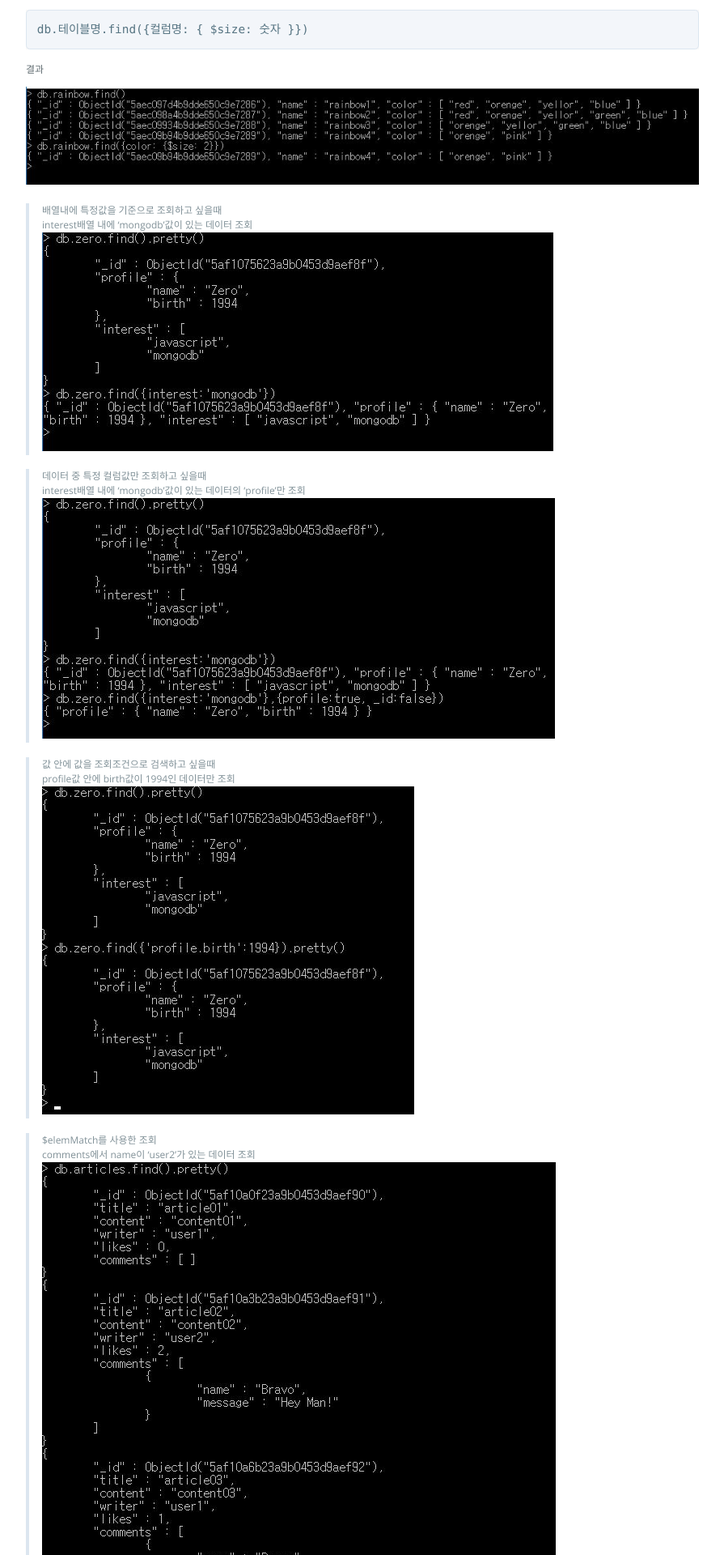
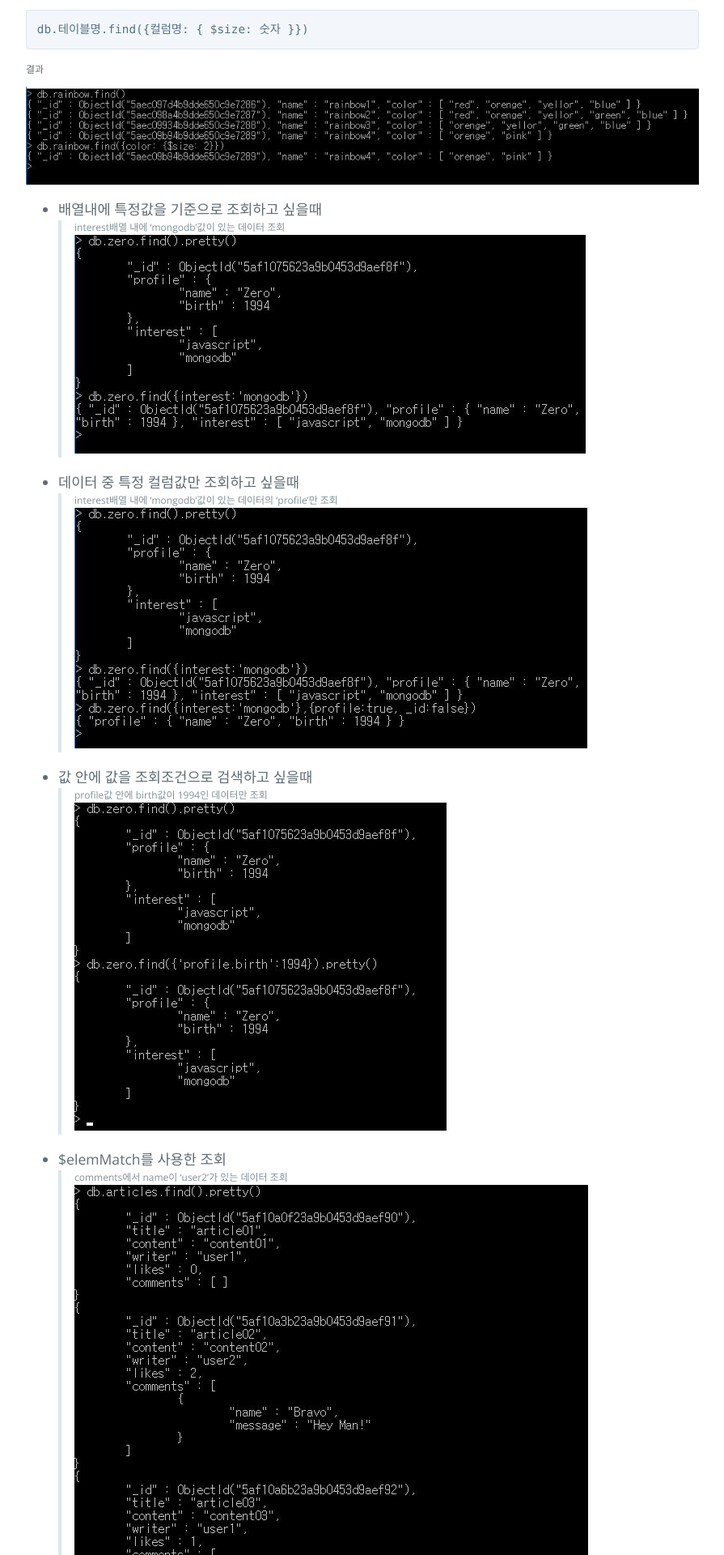
Before and after one commit to zzingyuna/test_site.github.io, a Jekyll site: the page built from _posts/2018-05-08-mongoDB2.md, in a window 1280 px wide. Shown: the part 4319-6239 px from the top of the page at 81% size, without its empty margins (192-1087 px from the left). Built offline with Jekyll 4.4.1, drawn with Linux system fonts in a browser that asks for light colours.

Commit message:
Update 2018-05-08-mongoDB2.md

```diff
--- a/_posts/2018-05-08-mongoDB2.md
+++ b/_posts/2018-05-08-mongoDB2.md
@@ -181,30 +181,30 @@
 
 
 
->배열내에 특정값을 기준으로 조회하고 싶을때
-interest배열 내에 'mongodb'값이 있는 데이터 조회
-![alt text](https://zzingyuna.github.io/image/find_arraySelect_example.JPG)
+* 배열내에 특정값을 기준으로 조회하고 싶을때
+>interest배열 내에 'mongodb'값이 있는 데이터 조회
+>![alt text](https://zzingyuna.github.io/image/find_arraySelect_example.JPG)
 
 
->데이터 중 특정 컬럼값만 조회하고 싶을때
-interest배열 내에 'mongodb'값이 있는 데이터의 'profile'만 조회
-![alt text](https://zzingyuna.github.io/image/file_selectCol_example.JPG)
+* 데이터 중 특정 컬럼값만 조회하고 싶을때
+>interest배열 내에 'mongodb'값이 있는 데이터의 'profile'만 조회
+>![alt text](https://zzingyuna.github.io/image/file_selectCol_example.JPG)
 
 
->값 안에 값을 조회조건으로 검색하고 싶을때
-profile값 안에 birth값이 1994인 데이터만 조회
-![alt text](https://zzingyuna.github.io/image/find_attr_example.JPG)
+* 값 안에 값을 조회조건으로 검색하고 싶을때
+>profile값 안에 birth값이 1994인 데이터만 조회
+>![alt text](https://zzingyuna.github.io/image/find_attr_example.JPG)
 
 
->$elemMatch를 사용한 조회
-comments에서 name이 'user2'가 있는 데이터 조회
-![alt text](https://zzingyuna.github.io/image/find_elemMatch_example.JPG)
-comments에서 name이 'user2'가 있는 데이터 중 'user2'인 데이터만 조회
-![alt text](https://zzingyuna.github.io/image/find_elemMatch2_example.JPG)
+* $elemMatch를 사용한 조회
+>comments에서 name이 'user2'가 있는 데이터 조회
+>![alt text](https://zzingyuna.github.io/image/find_elemMatch_example.JPG)
+>comments에서 name이 'user2'가 있는 데이터 중 'user2'인 데이터만 조회
+>![alt text](https://zzingyuna.github.io/image/find_elemMatch2_example.JPG)
 
 
->배열 조회할때 몇개까지 보여줄 것인지 설정
-title이 'article03'인 데이터의 comments중에 첫번째까지만 잘라서 보여주기
+* 배열 조회할때 몇개까지 보여줄 것인지 설정
+>title이 'article03'인 데이터의 comments중에 첫번째까지만 잘라서 보여주기
 ![alt text](https://zzingyuna.github.io/image/find_slice_example.JPG)
 
 
```
